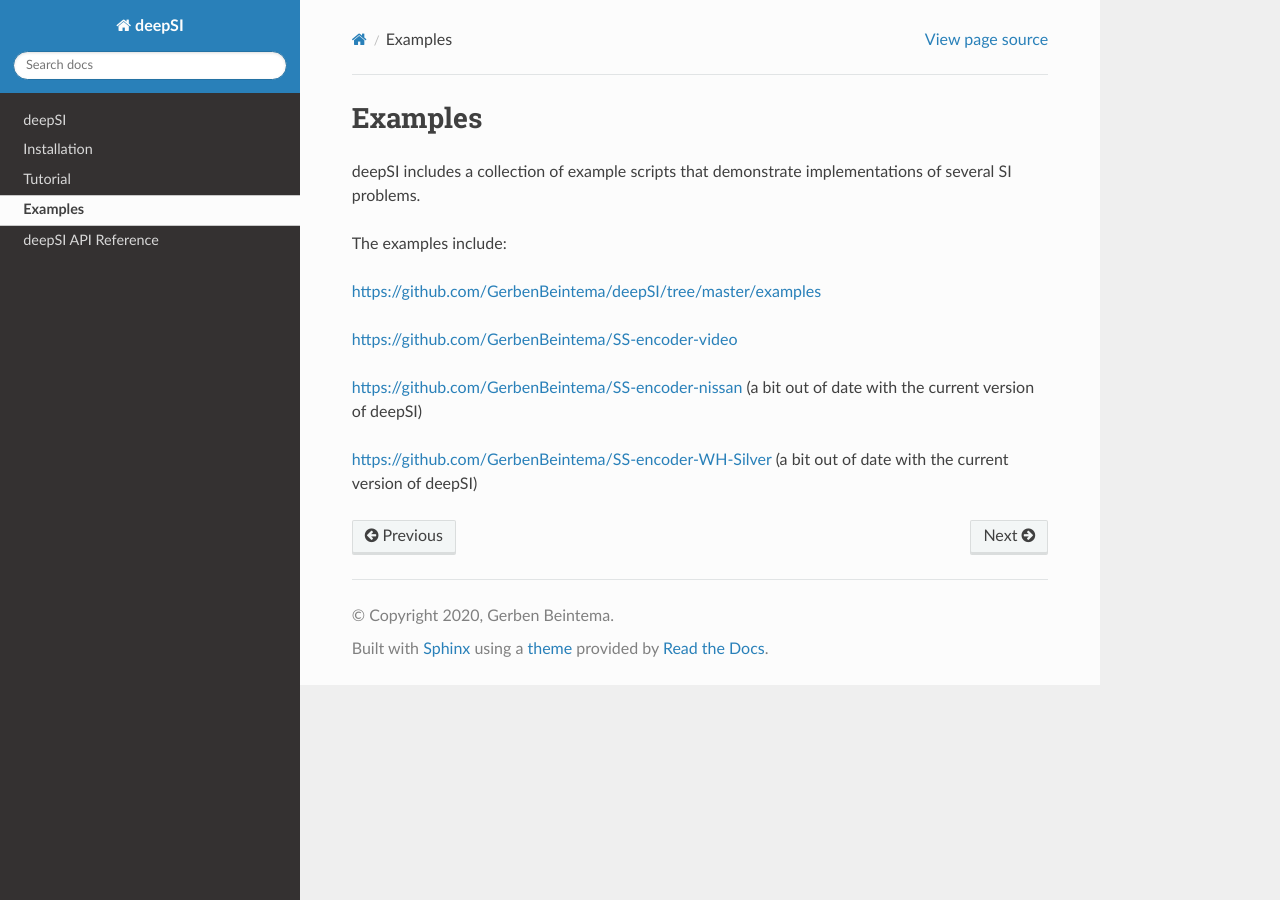
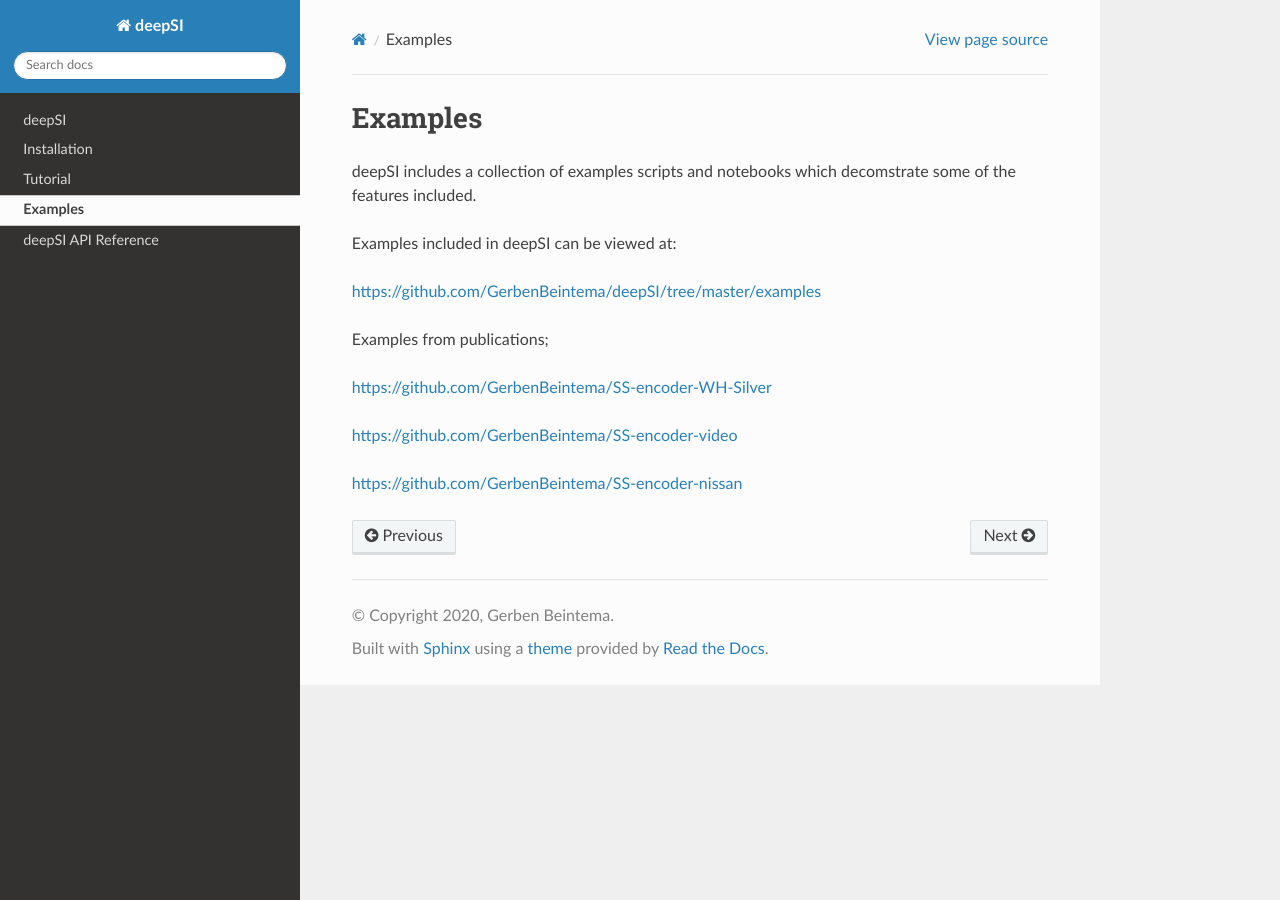
Before and after one commit to GerbenBeintema/deepSI, a Sphinx documentation site: the page built from docs/examples.rst, in a window 1280 px wide. Built offline with Sphinx 7.4.7 and the Read the Docs theme 2.0.0, drawn with Linux system fonts in a browser that asks for light colours.

Commit message:
minor docs update

```diff
--- a/docs/examples.rst
+++ b/docs/examples.rst
@@ -3,15 +3,16 @@
 Examples
 ========
 
-deepSI includes a collection of example scripts that demonstrate
-implementations of several SI problems.
+deepSI includes a collection of examples scripts and notebooks which decomstrate some of the features included.
 
-The examples include:
+Examples included in deepSI can be viewed at:
 
 https://github.com/GerbenBeintema/deepSI/tree/master/examples
 
+Examples from publications;
+
+https://github.com/GerbenBeintema/SS-encoder-WH-Silver
+
 https://github.com/GerbenBeintema/SS-encoder-video
 
-https://github.com/GerbenBeintema/SS-encoder-nissan (a bit out of date with the current version of deepSI)
-
-https://github.com/GerbenBeintema/SS-encoder-WH-Silver (a bit out of date with the current version of deepSI)
+https://github.com/GerbenBeintema/SS-encoder-nissan
--- a/docs/intro.rst
+++ b/docs/intro.rst
@@ -38,7 +38,7 @@ Illustrative Example
    #Encoder method with neural networks (Beintema, et al. 2020a)
    sys_encoder = deepSI.fit_systems.SS_encoder(nx=4, na=10, nb=10)
    #batch optimization using PyTorch for back propagation.
-   sys_encoder.fit(train, test[:5000], epochs=50, batch_size=256, loss_kwargs={'nf':50})
+   sys_encoder.fit(train_sys_data=train, val_sys_data=test[:5000], epochs=50, batch_size=256, loss_kwargs={'nf':50})
    test_simulation_encoder = sys_encoder.apply_experiment(test)
 
    #plotting the residuals
```
Also changed, not shown: README.md (+1 -1 lines), docs/installation.rst (+7 -0 lines).
